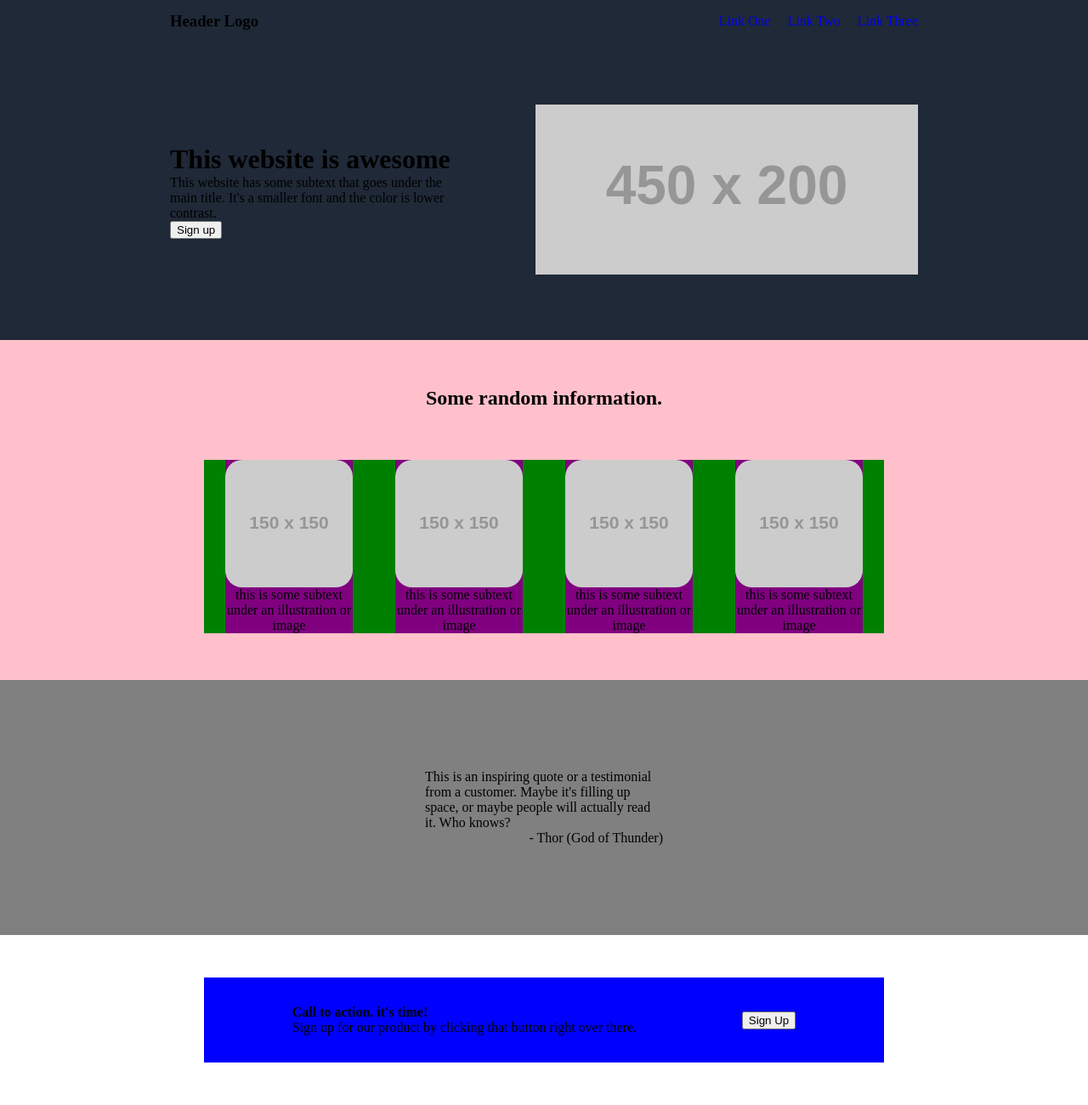
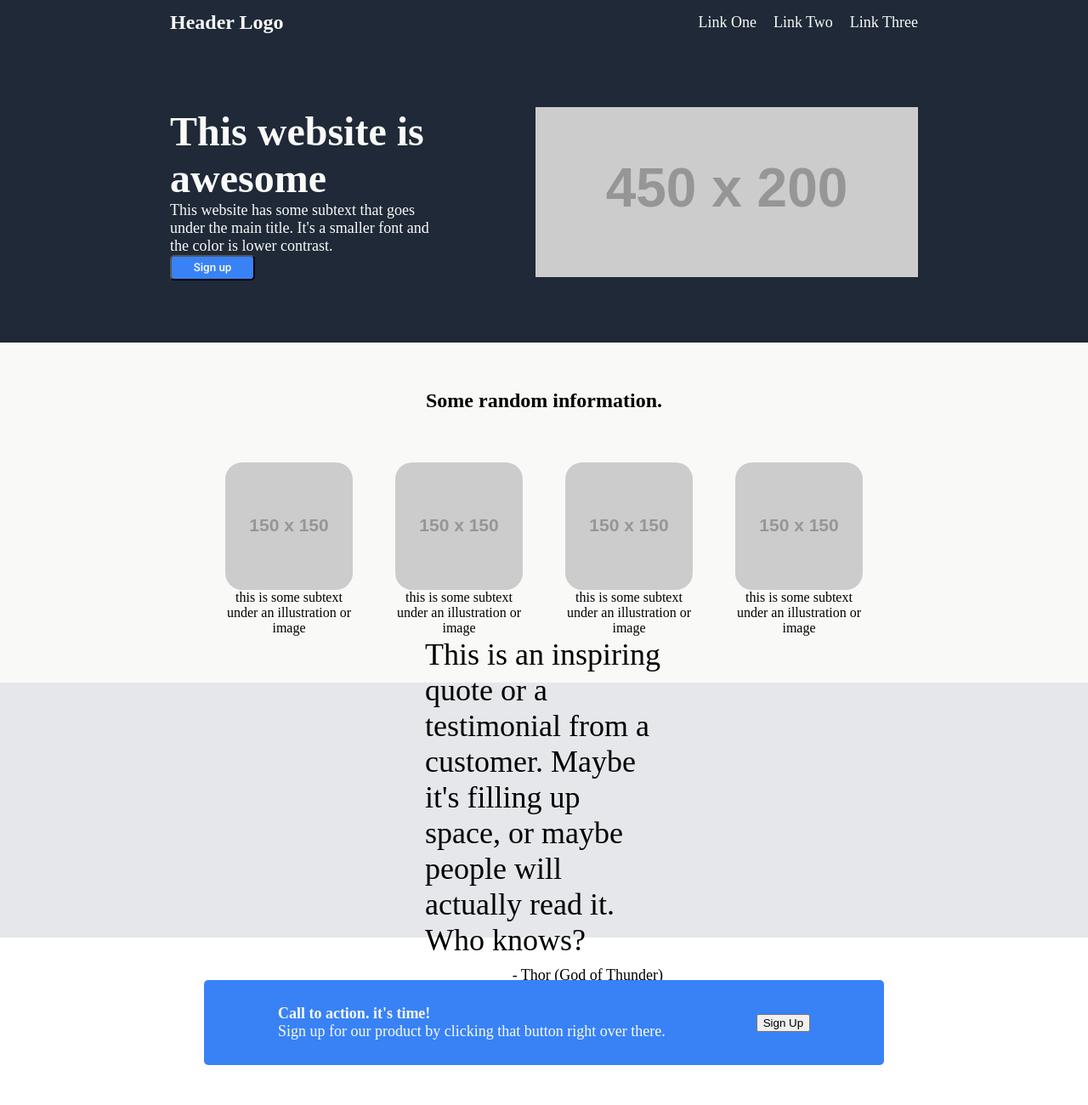
Before and after one commit to Bxllis/odin-landing-page, a plain HTML site: page index.html in a window 1280 px wide. Shown: the top 1300 px of the page at 85% size. Drawn offline with Linux system fonts and the light colour scheme; placeholder pictures from the web are drawn by us.

Commit message:
finished

```diff
--- a/index.html
+++ b/index.html
@@ -5,6 +5,10 @@
     <meta charset="UTF-8">
     <meta http-equiv="X-UA-Compatible" content="IE=edge">
     <meta name="viewport" content="width=device-width, initial-scale=1.0">
+    <link rel="preconnect" href="https://fonts.googleapis.com">
+<link rel="preconnect" href="https://fonts.gstatic.com" crossorigin>
+<link href="https://fonts.googleapis.com/css2?family=Roboto:ital,wght@0,500;1,300;1,400;1,700;1,900&display=swap" rel="stylesheet">
+
     <title>Landing Page</title>
 </head>
 <nav class="navbar">
@@ -17,7 +21,7 @@
 </nav>
 <body>
    <div class="hero">
-        <div class="hero-left">
+           <div class="hero-left">
             <h1>This website is awesome</h1>
             <p>This website has some subtext that goes under the main title. It's a smaller font and the color is lower contrast.</p>
             <button>Sign up</button>
--- a/style.css
+++ b/style.css
@@ -17,6 +17,8 @@ nav {
 
 .nav-logo {
     padding-left: 200px;
+    color: #f9faf8;
+    font-size: 24px;
 }
 .nav-links {
     display: flex;
@@ -28,6 +30,8 @@ nav {
 .nav-item a {
     text-decoration: none;
     padding-left: 20px;
+    color: #f9faf8;
+    font-size: 18px;
 }
 
 .nav-item {
@@ -44,6 +48,26 @@ nav {
     height: 350px;
 }
 
+.hero-left h1 {
+    font-size: 48px;
+    font-weight: 700;
+    color: #f9faf8;
+}
+
+.hero-left button {
+    border-radius: 5px;
+    width: 100px;
+    height: 30px;
+    background-color: #3882f6;
+    font-family: 'Roboto', sans-serif;
+    color: #f9faf8;
+}
+
+.hero-left p {
+    font-size: 18px;
+    color: #f9faf8;
+}
+
 .hero-left {
     padding-left: 200px;
     padding-right: 100px;
@@ -54,7 +78,7 @@ nav {
 }
 
 .information {
-    background-color: pink;
+    background-color: #f9faf8;
     padding: 25px 0px;
     display: flex;
     flex-direction: column;
@@ -66,7 +90,6 @@ nav {
 .info-square-holder {
     display: flex;
     flex-direction: row;
-    background-color: green;
     margin: 0px 300px;
 }
 
@@ -76,7 +99,6 @@ nav {
     text-align: center;
     display: flex;
     flex-direction: column;
-    background-color: purple;
     margin: 0px 25px 0px 25px;
 }
 
@@ -88,7 +110,7 @@ nav {
     display: flex;
     flex-direction: column;
     height: 300px;
-    background-color: grey;
+    background-color: #e5e7eb;
     align-items: center;
     justify-content: center;
     margin: 0px;
@@ -97,10 +119,13 @@ nav {
 
 .quote {
     margin: 0px 500px;
+    font-size: 36px;
 }
 
 .quote-author {
     text-align: right;
+    font-size: 18px;
+    margin-top: 10px;
 }
 
 .cta-section {
@@ -117,11 +142,14 @@ nav {
     flex-direction: row;
     align-items: center;
     justify-content: space-evenly;
-    background-color: blue;
+    background-color: #3882f6;
+    border-radius: 5px;
 }
 
 .cta-left {
     padding: 0px 20px;
+    font-size: 18px;
+    color: #f9faf8;
 }
 
 .cta-right {
@@ -130,10 +158,11 @@ nav {
 
 footer {
     height: 50px;
-    background-color: teal;
+    background-color: #1f2937;
     display: flex;
     align-items: center;
     justify-content: center;
+    color: #f9faf8;
 }
 
 h1, h2, h3, h4, p {
```
